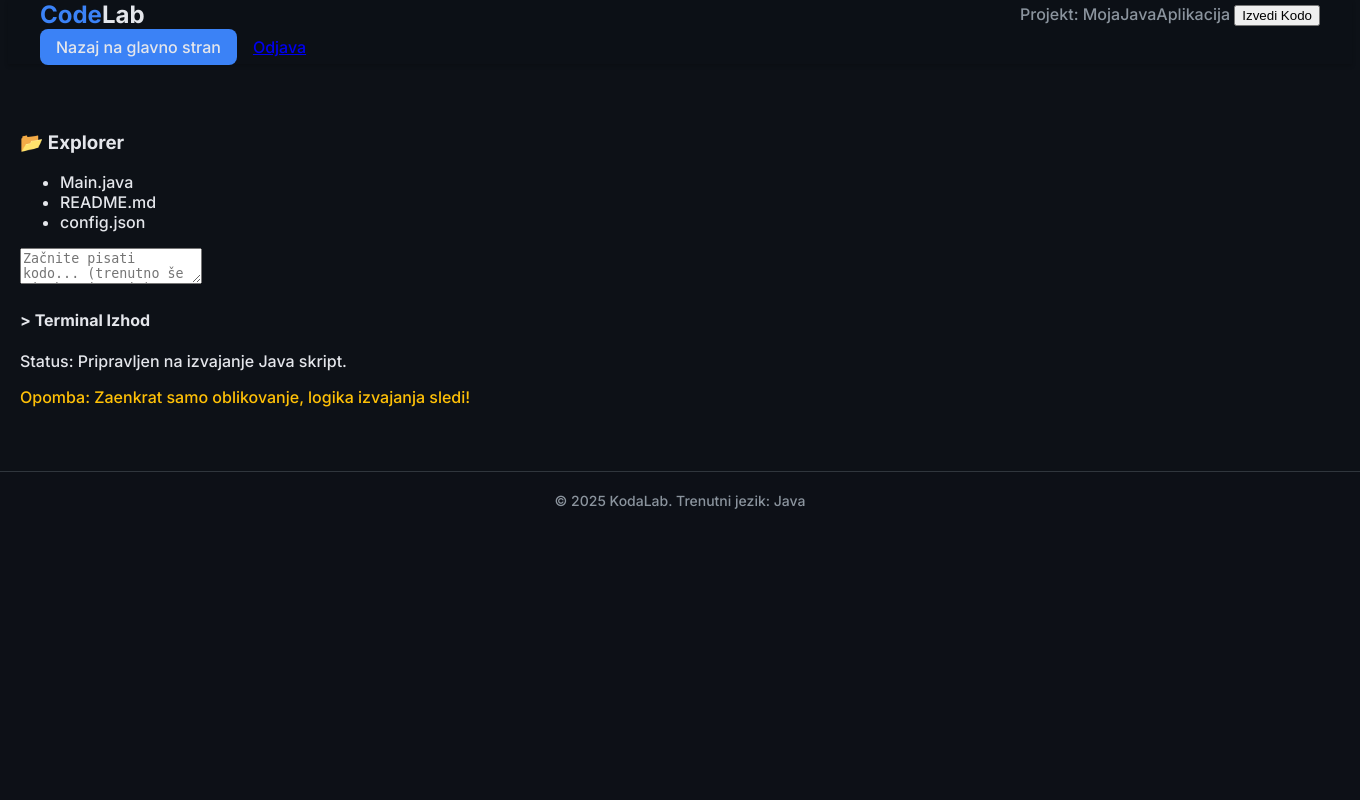
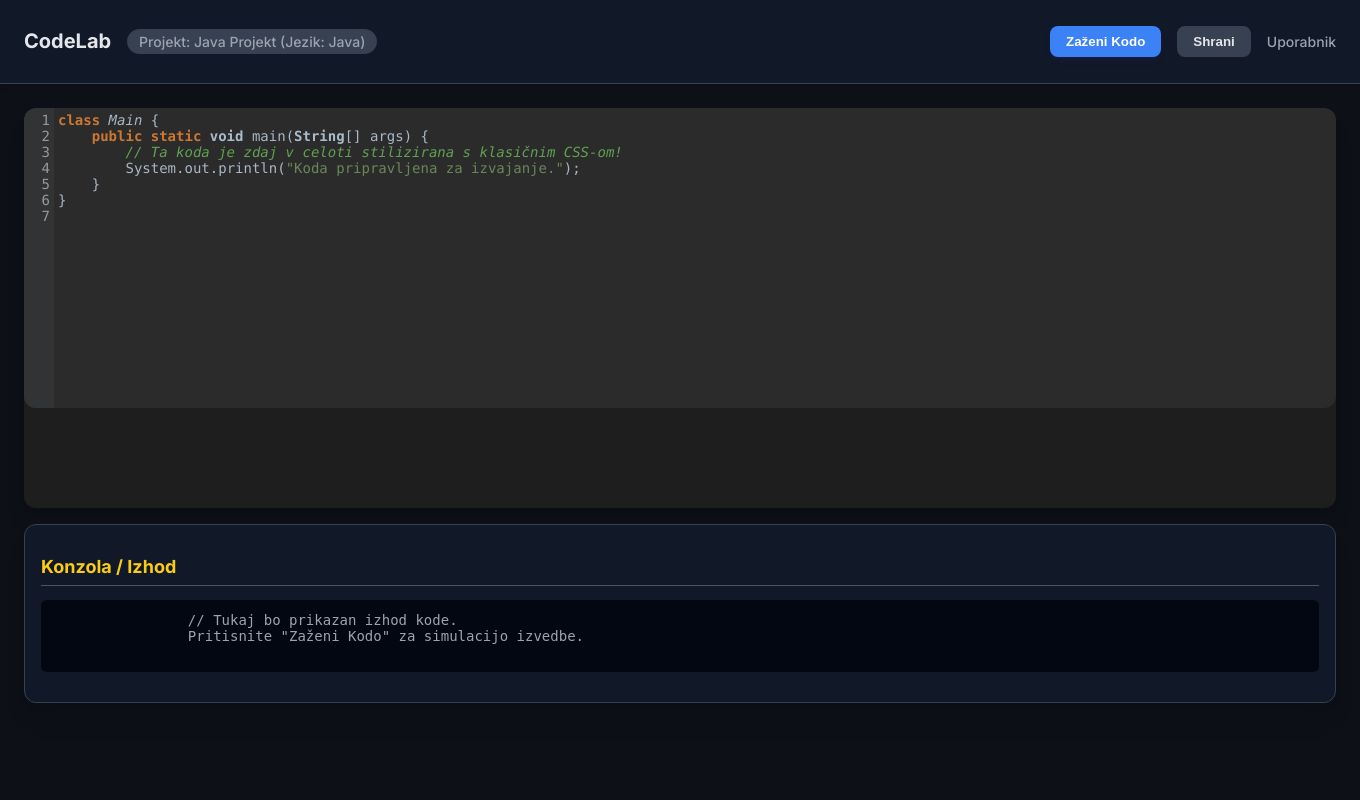
Before and after one commit to Luka-Petek/OnlineCodeEditor, a PHP site: page /dashboard.html in a window 1360 px wide. Run offline with PHP 8.4, Linux system fonts and the light colour scheme.

Commit message:
code editor design je izboljsan s codemirror js knjiznico

```diff
--- a/data/www/html/createProjectHTML.php
+++ b/data/www/html/createProjectHTML.php
@@ -65,7 +65,7 @@ if ($jezik === 'neznan') {
                 </form>
 
                 <p class="mt-4">
-                    <a href="index.php" class="link-secondary">Prekliči in nazaj na izbiro jezika</a>
+                    <a href="index.php" class="submit-btn">Prekliči in nazaj na izbiro jezika</a>
                 </p>
 
             </div>
--- a/data/www/html/css/editor.css
+++ b/data/www/html/css/editor.css
@@ -0,0 +1,150 @@
+:root {
+    --color-primary: #4f46e5;
+    --color-main-dark-bg: #1e293b;
+    --color-header-dark-bg: #111827;
+    --color-editor-bg: #1e1e1e;
+    --color-text-light: #f3f4f6;
+    --color-text-secondary: #9ca3af;
+}
+
+body {
+    min-height: 100vh;
+    display: flex;
+    flex-direction: column;
+    background-color: var(--color-main-dark-bg);
+    color: var(--color-text-light);
+    font-family: Arial, sans-serif;
+    margin: 0;
+    padding: 0;
+}
+
+.header {
+    background-color: var(--color-header-dark-bg);
+    box-shadow: 0 2px 4px rgba(0, 0, 0, 0.2);
+    padding: 1rem 1.5rem;
+    display: flex;
+    align-items: center;
+    justify-content: space-between;
+    position: sticky;
+    top: 0;
+    z-index: 10;
+    border-bottom: 1px solid #374151;
+}
+
+.project-info {
+    display: flex;
+    align-items: center;
+}
+
+.project-badge {
+    margin-left: 1rem;
+    padding: 0.25rem 0.75rem;
+    background-color: #374151;
+    font-size: 0.875rem;
+    font-weight: 500;
+    border-radius: 9999px;
+    color: var(--color-text-secondary);
+}
+
+.controls {
+    display: flex;
+    align-items: center;
+    gap: 1rem;
+}
+
+.btn {
+    padding: 0.5rem 1rem;
+    font-weight: 600;
+    border-radius: 0.5rem;
+    transition: background-color 0.15s;
+    cursor: pointer;
+    border: none;
+}
+
+.btn-primary {
+    background-color: var(--color-primary);
+    color: white;
+    box-shadow: 0 4px 6px -1px rgba(79, 70, 229, 0.1), 0 2px 4px -2px rgba(79, 70, 229, 0.1);
+}
+
+.btn-primary:hover {
+    background-color: #4338ca;
+}
+
+.btn-secondary {
+    background-color: #374151;
+    color: var(--color-text-light);
+}
+
+.btn-secondary:hover {
+    background-color: #4b5563;
+}
+
+.main-content {
+    flex-grow: 1;
+    padding: 1.5rem;
+    display: flex;
+    flex-direction: column;
+    gap: 1rem;
+}
+
+.editor-container {
+    flex-grow: 1;
+    background-color: var(--color-editor-bg);
+    border-radius: 0.75rem;
+    box-shadow: 0 20px 25px -5px rgba(0, 0, 0, 0.1), 0 8px 10px -6px rgba(0, 0, 0, 0.1);
+    min-height: 400px;
+    overflow: hidden;
+}
+
+.CodeMirror {
+    height: 100%;
+    font-size: 14px;
+    border-radius: 0.75rem;
+}
+
+.console-container {
+    background-color: var(--color-header-dark-bg);
+    color: var(--color-text-light);
+    border-radius: 0.75rem;
+    box-shadow: 0 20px 25px -5px rgba(0, 0, 0, 0.1), 0 8px 10px -6px rgba(0, 0, 0, 0.1);
+    padding: 1rem;
+    border: 1px solid #374151;
+}
+
+.console-header {
+    font-size: 1.125rem;
+    font-weight: 600;
+    color: #facc15;
+    margin-bottom: 0.75rem;
+    border-bottom: 1px solid #4b5563;
+    padding-bottom: 0.5rem;
+}
+
+#output-container {
+    font-size: 0.875rem;
+    color: var(--color-text-secondary);
+    background-color: #030712;
+    padding: 0.75rem;
+    border-radius: 0.375rem;
+    overflow: auto;
+    max-height: 240px;
+    white-space: pre-wrap;
+}
+
+@media (max-width: 768px) {
+    .header {
+        flex-direction: column;
+        align-items: flex-start;
+        gap: 0.75rem;
+    }
+
+    .controls {
+        width: 100%;
+        justify-content: space-between;
+    }
+
+    .btn {
+        flex-grow: 1;
+    }
+}
--- a/data/www/html/dashboard.html
+++ b/data/www/html/dashboard.html
@@ -4,67 +4,84 @@
     <meta charset="UTF-8">
     <meta name="viewport" content="width=device-width, initial-scale=1.0">
     <title>CodeLab - Urejevalnik Kode</title>
+    <link rel="stylesheet" href="css/editor.css">
     <link rel="stylesheet" href="css/style.css">
-    <link rel="stylesheet" href="css/editor.css">
+    <link rel="stylesheet" href="https://cdnjs.cloudflare.com/ajax/libs/codemirror/5.65.15/codemirror.min.css">
+    <link rel="stylesheet" href="https://cdnjs.cloudflare.com/ajax/libs/codemirror/5.65.15/theme/darcula.min.css">
 </head>
 
-<body class="dashboard-layout">
+<body>
 
-    <header>
-        <div class="staticHeader">
-            <div class="logo">
-                <span class="kodeLab">Code</span>Lab
-            </div>
-
-            <div class="action-bar">
-                 <span style="color: var(--color-text-subtle);">Projekt: MojaJavaAplikacija</span>
-                 <button id="runCode">Izvedi Kodo</button>
-            </div>
-
-            <div style="display: flex; align-items: center; gap: 16px;">
-                <a href="index.php" class="prijavaRegistracija">Nazaj na glavno stran</a>
-                <a href="php/logout.php" class="logout-btn">Odjava</a>
-            </div>
+    <header class="header">
+        <div class="project-info">
+            <h1 style="font-size: 1.25rem; font-weight: 700;">CodeLab</h1>
+            <span class="project-badge">
+                Projekt: Java Projekt (Jezik: Java)
+            </span>
+        </div>
+        <div class="controls">
+            <button id="runButton" class="btn btn-primary">
+                Zaženi Kodo
+            </button>
+            <button class="btn btn-secondary">
+                Shrani
+            </button>
+            <span style="font-size: 0.875rem; color: var(--color-text-secondary);">Uporabnik</span>
         </div>
     </header>
 
-    <main>
+    <main class="main-content">
 
-        <div class="file-explorer">
-            <h3>📂 Explorer</h3>
-            <ul class="file-list">
-                <li class="active">Main.java</li>
-                <li>README.md</li>
-                <li>config.json</li>
-            </ul>
+        <div class="editor-container">
+            <!-- Textarea, ki jo CodeMirror pretvori v urejevalnik -->
+            <textarea id="codeEditor" name="code">
+class Main {
+    public static void main(String[] args) {
+        // Ta koda je zdaj v celoti stilizirana s klasičnim CSS-om!
+        System.out.println("Koda pripravljena za izvajanje.");
+    }
+}
+            </textarea>
         </div>
 
-        <div class="editor-wrapper">
+        <div class="console-container">
+            <h2 class="console-header">Konzola / Izhod</h2>
 
-            <textarea class="editor-area" placeholder="Začnite pisati kodo... (trenutno še ni shranjevanje)"></textarea>
-
-            <div class="terminal-output">
-                <h4>> Terminal Izhod</h4>
-                <p>Status: Pripravljen na izvajanje Java skript. </p>
-                <p style="color: #ffc107;">Opomba: Zaenkrat samo oblikovanje, logika izvajanja sledi!</p>
-            </div>
-
+            <pre id="output-container">
+                // Tukaj bo prikazan izhod kode.
+                Pritisnite "Zaženi Kodo" za simulacijo izvedbe.
+            </pre>
         </div>
     </main>
-
-    <footer>
-        <div class="container">
-            &copy; 2025 KodaLab. Trenutni jezik: Java
-        </div>
-    </footer>
+    <script src="https://cdnjs.cloudflare.com/ajax/libs/codemirror/5.65.15/codemirror.min.js"></script>
+    <script src="https://cdnjs.cloudflare.com/ajax/libs/codemirror/5.65.15/mode/clike/clike.min.js"></script>
 
     <script>
-        // Placeholder za funkcionalnost gumba "Izvedi Kodo"
-        document.getElementById('runCode').addEventListener('click', () => {
-            const codeContent = document.querySelector('.editor-area').value;
-            alert('Koda pripravljena za izvajanje:\n' + codeContent.substring(0, 100) + '...');
+        const editor = CodeMirror.fromTextArea(document.getElementById('codeEditor'), {
+            lineNumbers: true,
+            mode: "text/x-java",
+            theme: "darcula",
+            indentUnit: 4,
+            tabSize: 4,
+            lineWrapping: true,
+        });
 
-            // Tukaj bo kasneje prišel AJAX klic na PHP skript, ki sproži Docker-ov Run-Command
+        document.getElementById('runButton').addEventListener('click', () => {
+            const code = editor.getValue();
+            const outputContainer = document.getElementById('output-container');
+
+            // SIMULACIJA IZHODA
+            outputContainer.textContent = `
+                [SIMULACIJA REZULTATA]
+                Koda poslana v izvajalnik.
+
+                =================================
+                Program Output:
+                Koda pripravljena za izvajanje.
+                (To je simulacija izpisa s Pure CSS postavitvijo)
+
+                Čas izvajanja: 1,5 ms.
+            `;
         });
     </script>
 </body>
```
